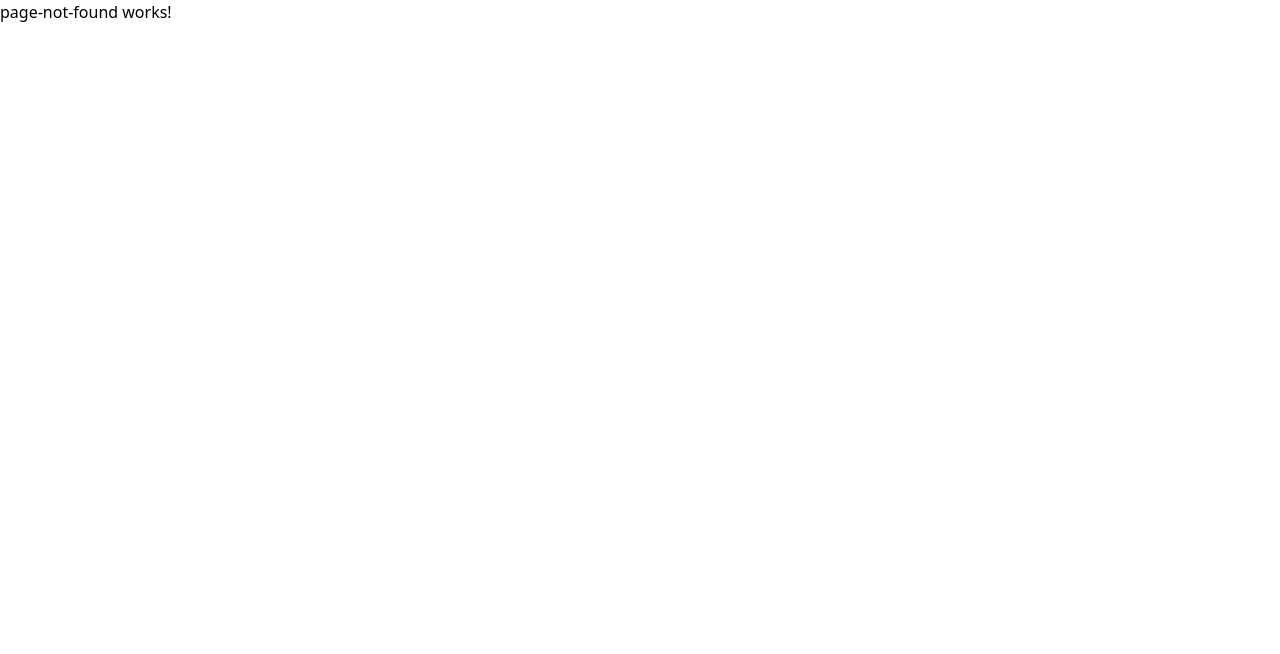
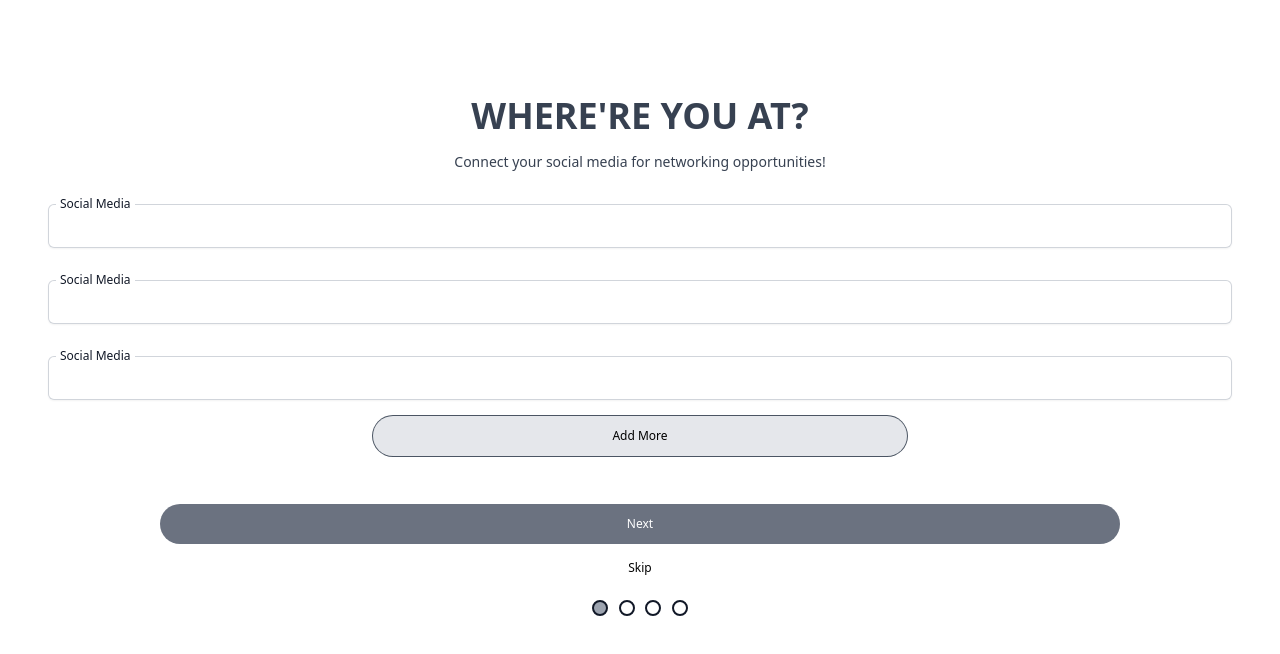
Before and after one commit to michael-gokey-architect/bio-ui-pages, an Angular app: page /guest-social in a window 1280 px wide. Before the commit this address led to /page-not-found. Shown: the top 654 px of the page. Built offline with nearby package versions, Linux system fonts and the light colour scheme; what tailwind-hamburgers would draw is missing.

Commit message:
Added guest social media page

```diff
--- a/src/app/a01c3-guest-social-media/a01c3-guest-social-media.component.html
+++ b/src/app/a01c3-guest-social-media/a01c3-guest-social-media.component.html
@@ -1 +1,51 @@
-<p>a01c3-guest-social-media works!</p>
+<div class="pt-24">
+    <h1 class="font-extrabold text-4xl text-center px-20 uppercase text-gray-700 ">
+Where're you at?
+    </h1>
+</div>
+
+<p class="text-gray-700 text-sm px-16 mt-4 text-center">
+    Connect your social media for
+    networking opportunities!
+</p>
+
+<div class="px-12 mt-8">
+    <div class="relative">
+        <label for="url" class="absolute -top-2 left-2 inline-block bg-white px-1 text-xs font-medium text-gray-900">Social Media</label>
+        <input type="text" name="social-media" id="social-media" class="block w-full rounded-md border-0 py-2.5 text-gray-900 shadow-sm ring-1 ring-inset ring-gray-300 placeholder:text-gray-400 focus:ring-2 focus:ring-inset focus:ring-indigo-600 sm:text-sm sm:leading-6" placeholder="">
+    </div>
+    <div class="relative mt-8">
+        <label for="name" class="absolute -top-2 left-2 inline-block bg-white px-1 text-xs font-medium text-gray-900">Social Media</label>
+        <input type="text" name="social-media" id="social-media" class="block w-full rounded-md border-0 py-2.5 text-gray-900 shadow-sm ring-1 ring-inset ring-gray-300 placeholder:text-gray-400 focus:ring-2 focus:ring-inset focus:ring-indigo-600 sm:text-sm sm:leading-6" placeholder="">
+    </div>
+    <div class="relative mt-8">
+        <label for="name" class="absolute -top-2 left-2 inline-block bg-white px-1 text-xs font-medium text-gray-900">Social Media</label>
+        <input type="text" name="social-media" id="social-media" class="block w-full rounded-md border-0 py-2.5 text-gray-900 shadow-sm ring-1 ring-inset ring-gray-300 placeholder:text-gray-400 focus:ring-2 focus:ring-inset focus:ring-indigo-600 sm:text-sm sm:leading-6" placeholder="">
+    </div>
+</div>
+
+
+<div class="flex justify-center">
+    <button class="ring-1 ring-gray-600 mt-4 bg-gray-200 rounded-full py-3 text-xs w-5/12 mb-12">
+        Add More
+    </button>
+</div>
+
+<div class="flex justify-center">
+    <button class="w-9/12 bg-gray-500 py-3 text-white text-xs rounded-full">
+        Next
+    </button>
+</div>
+<p class="text-center text-xs mt-4 mb-6">
+    Skip
+</p>
+
+<div class="justify-center flex pb-12">
+    <div class="w-24 flex justify-between">
+        <div class="bg-gray-400 border-2 border-gray-900 w-4 h-4 rounded-full"></div>
+        <div class="bg-white border-2 border-gray-900 w-4 h-4 rounded-full"></div>
+        <div class="bg-white border-2 border-gray-900 w-4 h-4 rounded-full"></div>
+        <div class="bg-white border-2 border-gray-900 w-4 h-4 rounded-full"></div>
+
+    </div>
+</div>
--- a/src/app/app-routing.module.ts
+++ b/src/app/app-routing.module.ts
@@ -14,6 +14,7 @@ import { A04aHamburgerNavComponent } from './a04a-hamburger-nav/a04a-hamburger-n
 import { A05bGuestPublicLandingComponent } from './a05b-guest-public-landing/a05b-guest-public-landing.component';
 import { B04aVendorAboutLandingDisplayComponent } from './b04a-vendor-about-landing-display/b04a-vendor-about-landing-display.component';
 import { A01bGuestWelcomeComponent } from './a01b-guest-welcome/a01b-guest-welcome.component';
+import { A01c3GuestSocialMediaComponent } from './a01c3-guest-social-media/a01c3-guest-social-media.component';
 
 const routes: Routes = [
   { path: 'guest', component: GuestProfileComponent },
@@ -27,6 +28,7 @@ const routes: Routes = [
   { path: 'update-password', component: A02aUpdateYourPasswordComponent},
   { path: 'hamburger-nav', component: A04aHamburgerNavComponent},
   { path: 'guest-landing', component: A05bGuestPublicLandingComponent},
+  { path: 'guest-social', component: A01c3GuestSocialMediaComponent},
   { path: 'vendor-landing', component: B04aVendorAboutLandingDisplayComponent},
   { path: '',  redirectTo: 'guest', pathMatch: 'full'},
   { path: "**", redirectTo: 'page-not-found' },
```
